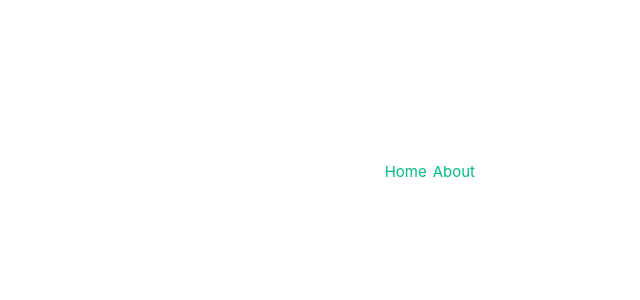
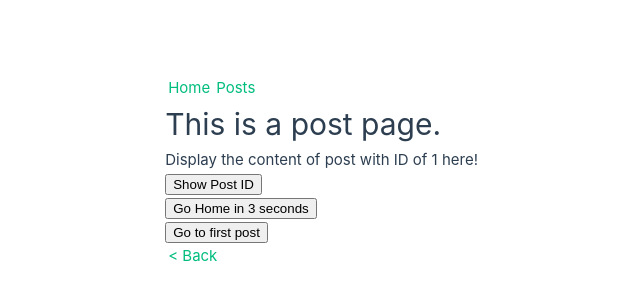
Before and after one commit to priyanshigupta2002/VueJSUdemy, a Vue app: page /postDetail/1 in a window 1280 px wide. Before the commit this address had no page. Shown: the part 228-528 px from the top of the page, without its empty margins (162-802 px from the left). Built offline with nearby package versions, Linux system fonts and the light colour scheme; the HTML template or start-up script is replaced by a standard one.

Commit message:
section 8

```diff
--- a/src/App.vue
+++ b/src/App.vue
@@ -2,7 +2,7 @@
   <div>
     <nav>
       <RouterLink to="/">Home</RouterLink>
-      <RouterLink to="/about">About</RouterLink>
+      <RouterLink to="/posts">Posts</RouterLink>
     </nav>
     <RouterView />
   </div>
--- a/src/router/index.js
+++ b/src/router/index.js
@@ -10,12 +10,14 @@
       component: HomeView
     },
     {
-      path: '/about',
-      name: 'about',
-      // route level code-splitting
-      // this generates a separate chunk (About.[hash].js) for this route
-      // which is lazy-loaded when the route is visited.
-      component: () => import('../views/AboutView.vue')
+      path: '/posts',
+      name: 'posts',
+      component: () => import('../views/PostsView.vue')
+    },
+    {
+      path: '/postDetail/:id',
+      name: 'postDetail',
+      component: () => import('../views/PostDetailView.vue')
     }
   ]
 })
--- a/src/views/AboutView.vue
+++ /dev/null
@@ -1,5 +0,0 @@
-<template>
-  <div class="about">
-    <h1>About</h1>
-  </div>
-</template>
--- /dev/null
+++ b/src/views/PostDetailView.vue
@@ -0,0 +1,46 @@
+
+<template>
+  <div>
+  <div class="post-detail">
+    <h1>This is a post page.
+    </h1>
+    <p>Display the content of post with ID of {{ $route.params.id }} here!</p>
+  </div>
+  <div>
+    <button @click="showPostId">Show Post ID</button>
+  </div>
+  <div>
+    <button @click="goHomeIn3Seconds">
+      Go Home in 3 seconds
+    </button>
+  </div>
+  <div>
+    <button @click="goToFirstPost">Go to first post</button>
+  </div>
+  <p><RouterLink to="/posts">&lt; Back</RouterLink></p>
+  </div>
+</template>
+
+<script setup>
+import {useRoute,useRouter} from 'vue-router'
+
+const route=useRoute()
+const router=useRouter()
+const showPostId=()=>{
+  alert(`The ID of this post is: ${route.params.id}`)
+}
+const goHomeIn3Seconds = () => {
+  setTimeout(() => {
+    router.push({ name: 'home' })
+  }, 3000)
+}
+
+const goToFirstPost = () => {
+  router.push({
+    name: 'postDetail',
+    params: {
+      id: 'id1'
+    }
+  })
+}
+</script>
--- /dev/null
+++ b/src/views/PostsView.vue
@@ -0,0 +1,31 @@
+<template>
+    <div class="posts">
+      <h1>Posts</h1>
+
+      <ul>
+        <li>
+          <RouterLink to="/postDetail/id1">Post 1</RouterLink>
+        </li>
+        <li>
+          <RouterLink to="/postDetail/id2">Post 2</RouterLink>
+        </li>
+        <li>
+          <RouterLink to="/postDetail/id3">Post 3</RouterLink>
+        </li>
+      </ul>
+
+      <textarea v-autofocus />
+    </div>
+  </template>
+
+  <script setup>
+
+    import { vAutofocus } from '@/directives/vAutofocus'
+
+  </script>
+
+  <style scoped>
+  ul {
+    margin-bottom: 30px;
+  }
+  </style>
```
